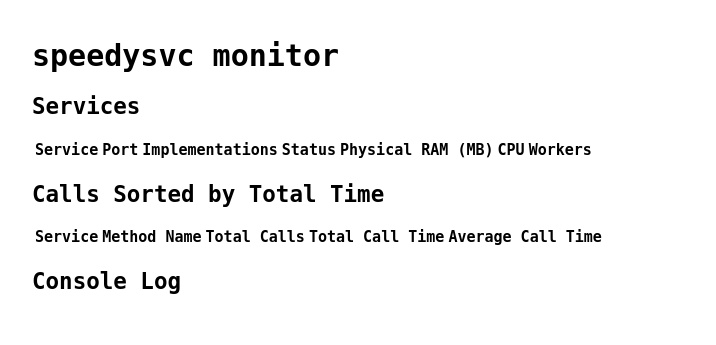
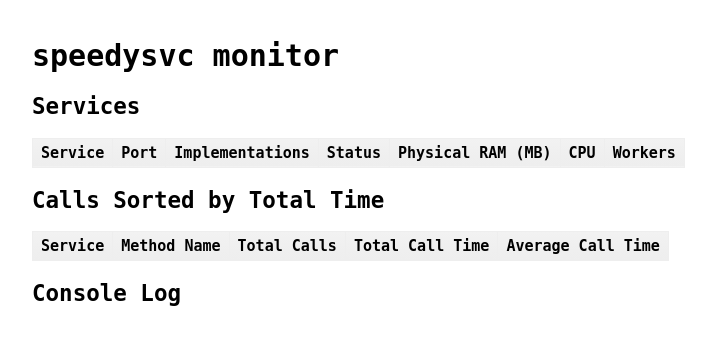
Before and after one commit to mcyph/speedysvc, a Flask app: template speedysvc/web_monitor/templates/index.html in a window 1280 px wide. Shown: the top 345 px of the page, without its empty margins (148-864 px from the left). Run offline with Flask 2, Linux system fonts and the light colour scheme; the template is opened without the code that fills it, so the values that code supplies are empty.

Commit message:
added style to web monitor interface tables

```diff
--- /dev/null
+++ b/speedysvc/web_monitor/static/styles.css
@@ -0,0 +1,18 @@
+table {
+  border: 0 solid #000000;
+  border-collapse: collapse;
+}
+table td, table th {
+  border: 1px solid #EEEEEE;
+  padding: 5px 8px;
+}
+table thead {
+  background: #EEEEEE;
+  background: linear-gradient(to bottom, #f2f2f2 0%, #efefef 66%, #EEEEEE 100%);
+  border-bottom: 1px solid #000000;
+}
+table thead th {
+  font-weight: bold;
+  color: #000000;
+  text-align: left;
+}
--- a/speedysvc/web_monitor/templates/index.html
+++ b/speedysvc/web_monitor/templates/index.html
@@ -8,6 +8,8 @@
     <script src="/static/AjaxRequest.js"></script>
     <script src="/static/LineChart.js"></script>
     <script src="/static/Services.js"></script>
+
+    <link rel="stylesheet" type="text/css" href="/static/styles.css">
 </head>
 <body style="font-family: monospace; font-size: 15px">
 
--- a/speedysvc/web_monitor/templates/service_info.html
+++ b/speedysvc/web_monitor/templates/service_info.html
@@ -8,6 +8,8 @@
     <script src="/static/AjaxRequest.js"></script>
     <script src="/static/LineChart.js"></script>
     <script src="/static/Service.js"></script>
+
+    <link rel="stylesheet" type="text/css" href="/static/styles.css">
 </head>
 <body style="font-family: monospace; font-size: 15px">
 
--- a/speedysvc/web_monitor/templates/service_macros.html
+++ b/speedysvc/web_monitor/templates/service_macros.html
@@ -13,7 +13,7 @@
 {% macro service_status_table(LServiceDicts, add_links=False) %}
     <div class="status_table_cont_div">
         <table>
-            <tr>
+            <thead><tr>
                 <th>Service</th>
                 <th>Port</th>
                 <th>Implementations</th>
@@ -21,7 +21,7 @@
                 <th>Physical RAM (MB)</th>
                 <th>CPU</th>
                 <th>Workers</th>
-            </tr>
+            </tr></thead>
             {% for DService in LServiceDicts %}
                 {{ service_status_row(DService, add_links) }}
             {% endfor %}
@@ -54,13 +54,13 @@
 
 {% macro overall_method_stats_html(LMethodStats) %}
     <table>
-        <tr>
+        <thead><tr>
             <th>Service</th>
             <th>Method Name</th>
             <th>Total Calls</th>
             <th>Total Call Time</th>
             <th>Average Call Time</th>
-        </tr>
+        </tr></thead>
         {% for port, svc, method_name, num_calls, avg_call_time, total_time in LMethodStats %}
             <tr>
                 <td><a href="/service_info?port={{ port }}">{{ svc }}</a></td>
@@ -82,13 +82,13 @@
         {{ service_status_table([DService]) }}
 
         <h2>Time Series Data</h2>
-        <div class="cpu_chart" style="float: left"
+        <div class="cpu_chart" style="float: left; margin-bottom: 15px"
             ><canvas width="300" height="200"></canvas>
         </div>
-        <div class="ram_chart" style="float: left"
+        <div class="ram_chart" style="float: left; margin-bottom: 15px"
             ><canvas width="300" height="200"></canvas>
         </div>
-        <div class="io_chart" style="float: left"
+        <div class="io_chart" style="float: left; margin-bottom: 15px"
             ><canvas width="300" height="200"></canvas>
         </div>
 
@@ -105,12 +105,12 @@
 
 {% macro method_stats_html(LMethodStats) %}
     <table>
-        <tr>
+        <thead><tr>
             <th>Method Name</th>
             <th>Total Calls</th>
             <th>Total Call Time</th>
             <th>Average Call Time</th>
-        </tr>
+        </tr></thead>
         {% for method_name, num_calls, avg_call_time, total_time in LMethodStats %}
             <tr>
                 <td>{{ method_name }}</td>
```
Also changed, not shown: 1 other file.
